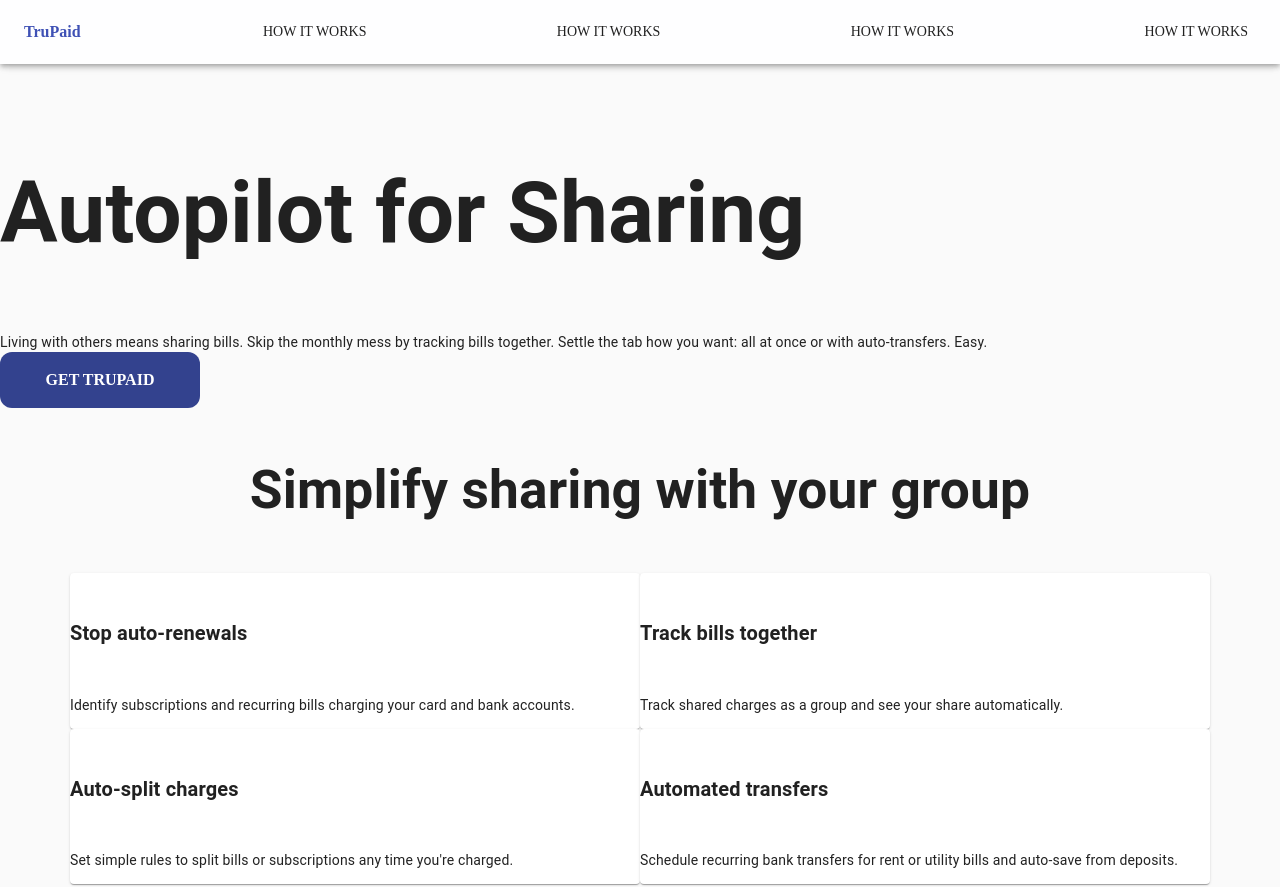
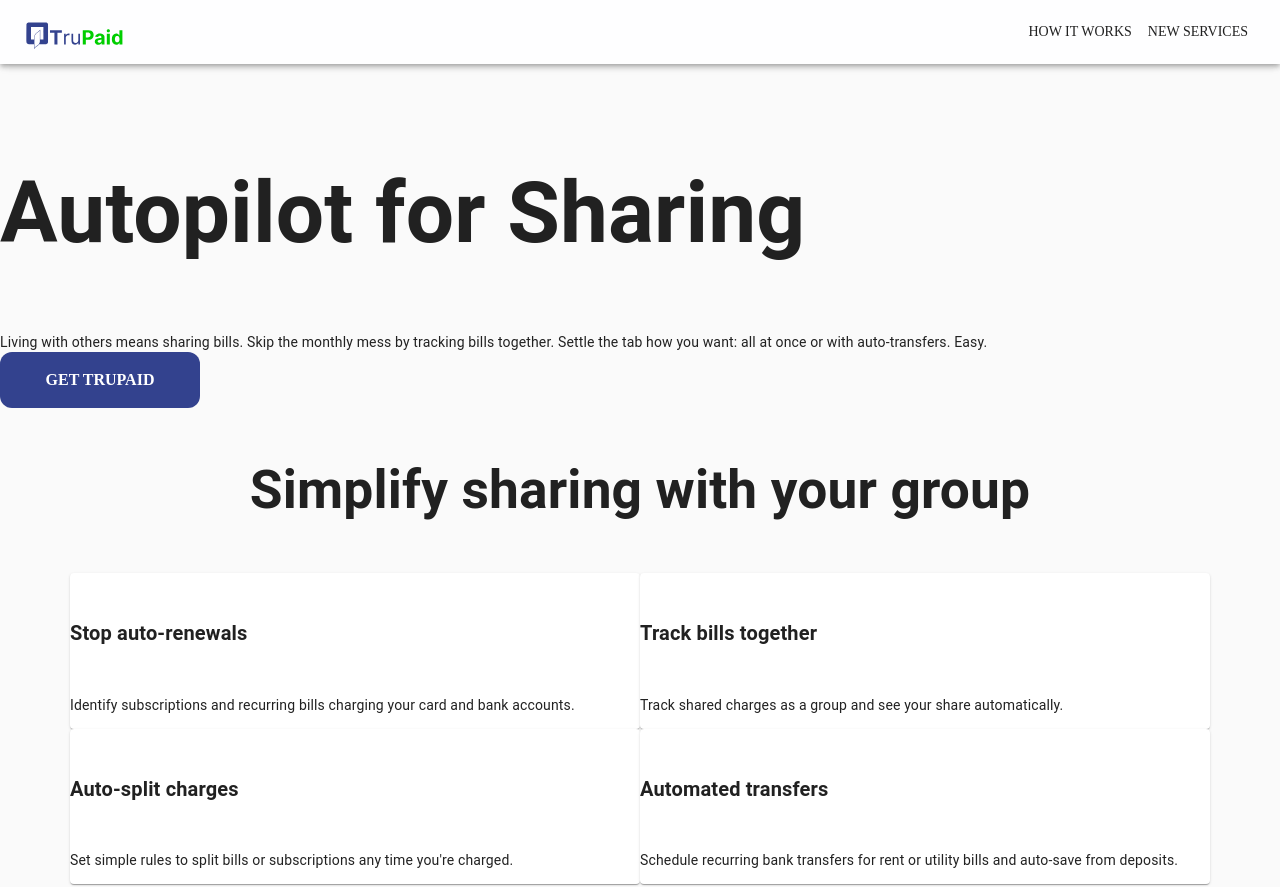
Before and after one commit to kkumarcodes/Trupaid, a Gatsby site: page / in a window 1280 px wide. Shown: the top 887 px of the page. Built offline with nearby package versions, Linux system fonts and the light colour scheme; Gatsby itself is replaced by a stand-in of ours; no server answers; what auth0-js would draw is missing.

Commit message:
change navigation

```diff
--- a/src/components/Navigation/index.tsx
+++ b/src/components/Navigation/index.tsx
@@ -12,6 +12,7 @@ import {
 } from '@material-ui/core';
 import clsx from 'clsx';
 import { Link } from 'gatsby';
+import Logo from '../../assets/images/others/logo.svg';
 
 const drawerWidth = 300;
 
@@ -26,19 +27,17 @@ const Navigation: FunctionComponent = () => {
         [classes.appBarShift]: isPermanent,
       })}>
       <Toolbar className={classes.toolbar}>
-      <Typography variant="h3">TruPaid</Typography>
+      <img src={Logo} alt="logo" className="" style={{height: '45px'}}/>
+
+        <div className='nav-button'>
         <Button>
           How It Works
         </Button>
         <Button>
-          How It Works
+          New Services
         </Button>
-        <Button>
-          How It Works
-        </Button>
-        <Button>
-          How It Works
-        </Button>
+        </div>
+
       </Toolbar>
     </AppBar>
   );
```
